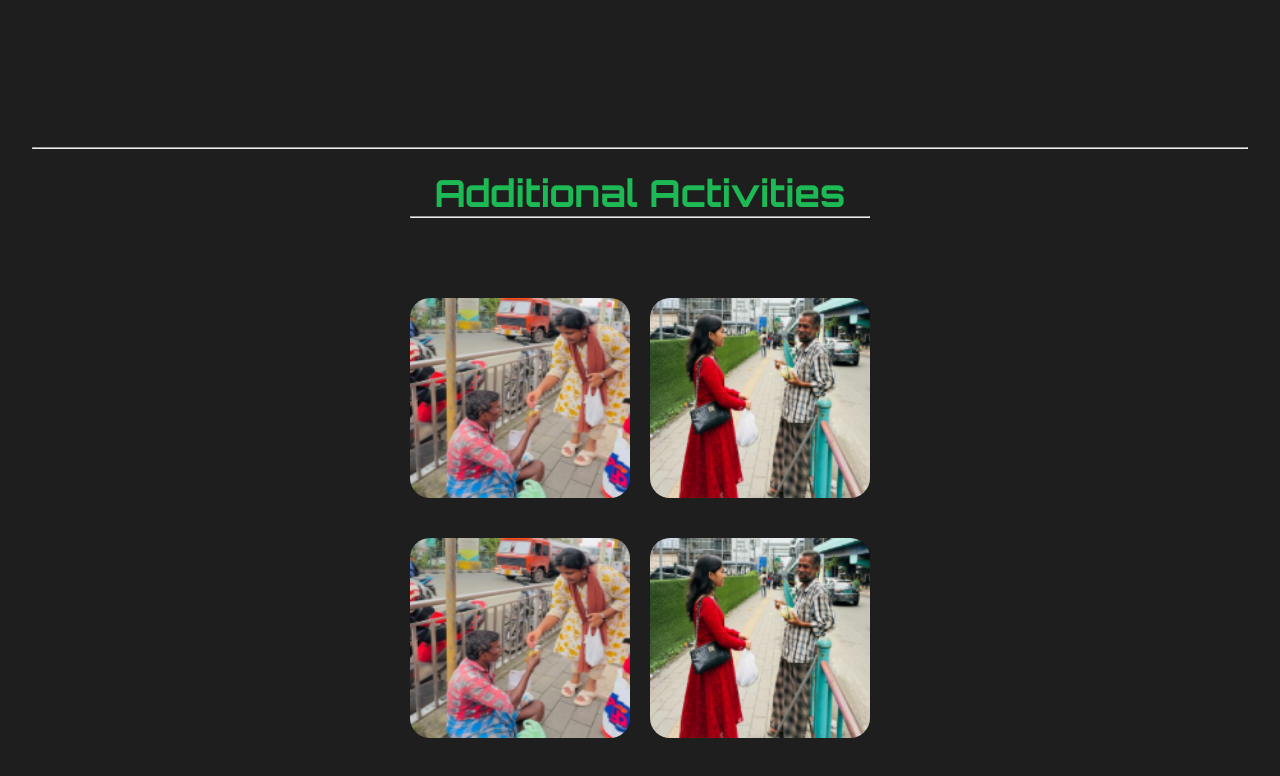
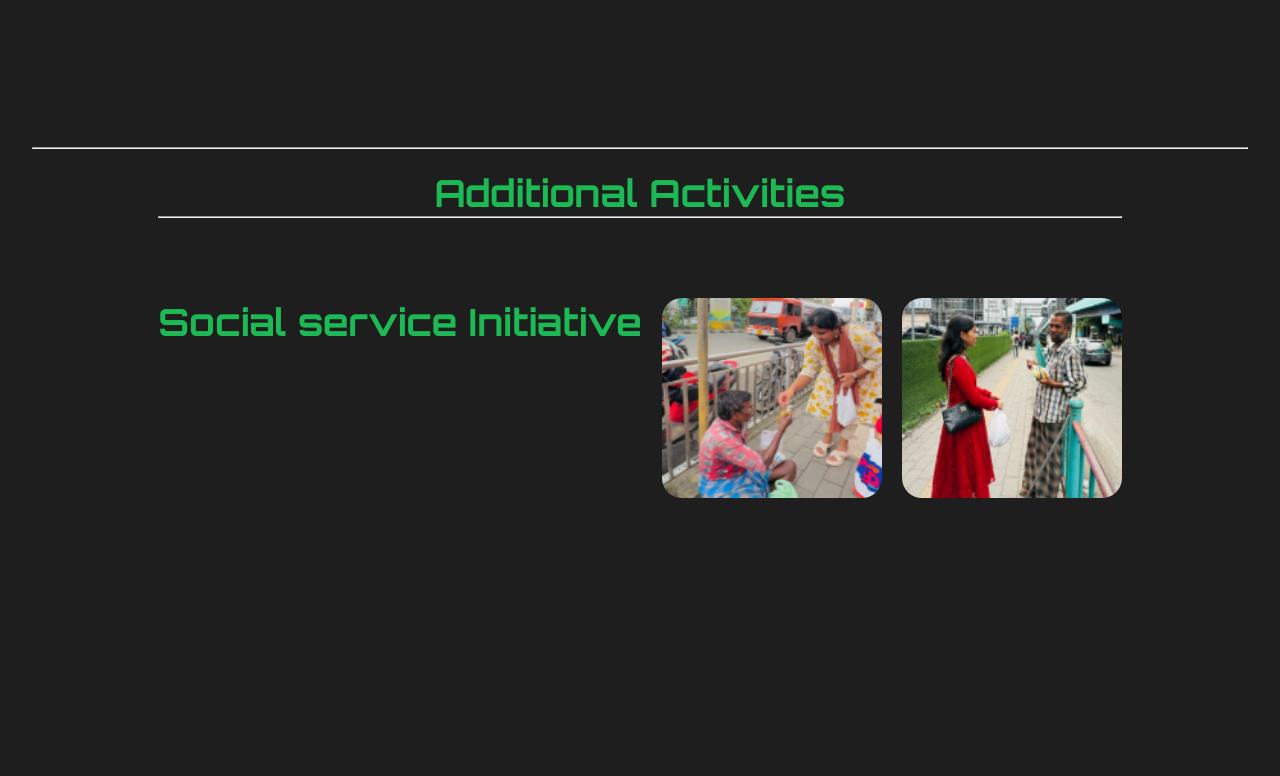
Before and after one commit to febiins/astra, a React (Vite) app: page / in a window 1280 px wide. Shown: the part 905-1681 px from the top of the page. Built offline with nearby package versions, Linux system fonts and the light colour scheme; a web font is replaced by a local one.

Commit message:
third commit

```diff
--- a/src/App.jsx
+++ b/src/App.jsx
@@ -1,6 +1,4 @@
 import { useEffect, useState } from 'react'
-import reactLogo from './assets/react.svg'
-import viteLogo from '/vite.svg'
 import { BrowserRouter as Router, Routes, Route, Navigate } from "react-router-dom";
 import './App.css'
 import Home from './components/Home';
--- a/src/components/Home.jsx
+++ b/src/components/Home.jsx
@@ -140,14 +140,11 @@ function Home() {
               <br />
               <br />
               <div style={{display: 'flex', gap: 20}}>
+                <h3> Social service Initiative</h3>
                 <img src='act1.png' height={200} width={220} style={{borderRadius:20}} />
                 <img src='act2.png' height={200} width={220} style={{borderRadius:20}} />
               </div>
               <br />
-              <div style={{display: 'flex', gap: 20}}>
-                <img src='act1.png' height={200} width={220} style={{borderRadius:20}} />
-                <img src='act2.png' height={200} width={220} style={{borderRadius:20}} />
-              </div>
             </div>
           </Element>
           <Element name="astras" className="section" id="astras">
```
Also changed, not shown: 2 other files (tests, documents, lock files or other folders).
